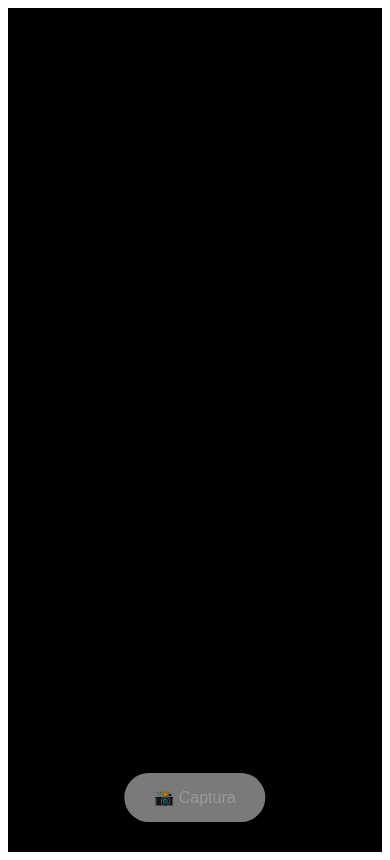
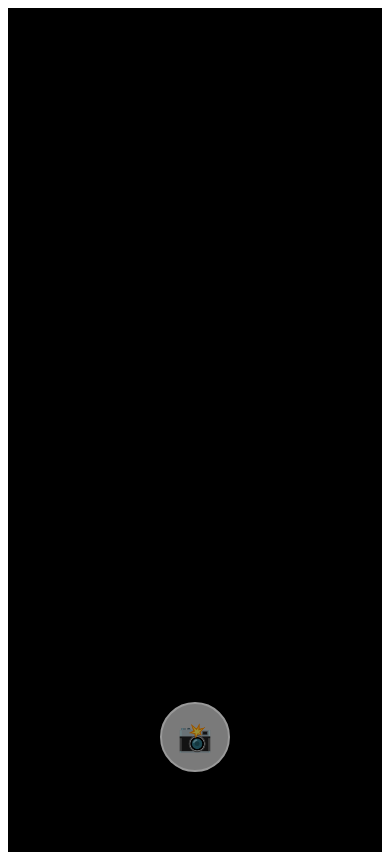
Before and after one commit to Leci37/DocuScan-Assistant2, an Angular app in the folder docu-scan-app/: page / in a window 390 px wide. Built offline with nearby package versions, Linux system fonts and the light colour scheme.

Commit message:
Improve mobile capture control layout

```diff
--- a/docu-scan-app/src/app/scan/scan.component.css
+++ b/docu-scan-app/src/app/scan/scan.component.css
@@ -26,25 +26,30 @@ canvas {
 
 .controls {
   position: absolute;
-  bottom: 30px;
+  bottom: 80px;
   left: 50%;
   transform: translateX(-50%);
   display: flex;
   flex-direction: column;
   align-items: center;
-  gap: 10px;
+  gap: 15px;
 }
 
 button {
-  padding: 15px 30px;
-  font-size: 16px;
+  width: 70px;
+  height: 70px;
+  border-radius: 50%;
+  padding: 0;
+  font-size: 28px;
   background: #4caf50;
   color: white;
-  border: none;
-  border-radius: 25px;
+  border: 2px solid white;
   cursor: pointer;
   box-shadow: 0 4px 6px rgba(0, 0, 0, 0.3);
   transition: all 0.3s;
+  display: flex;
+  align-items: center;
+  justify-content: center;
 }
 
 button:hover:not(:disabled) {
--- a/docu-scan-app/src/app/scan/scan.component.html
+++ b/docu-scan-app/src/app/scan/scan.component.html
@@ -3,8 +3,8 @@
   <canvas #canvas></canvas>
 
   <div class="controls">
-    <button (click)="captureImage()" [disabled]="documentDetected === false">
-      📸 Captura
+    <button (click)="captureImage()" [disabled]="!documentDetected">
+      📸
     </button>
     <div class="status" *ngIf="documentDetected">
       ✓ Document detected
```
